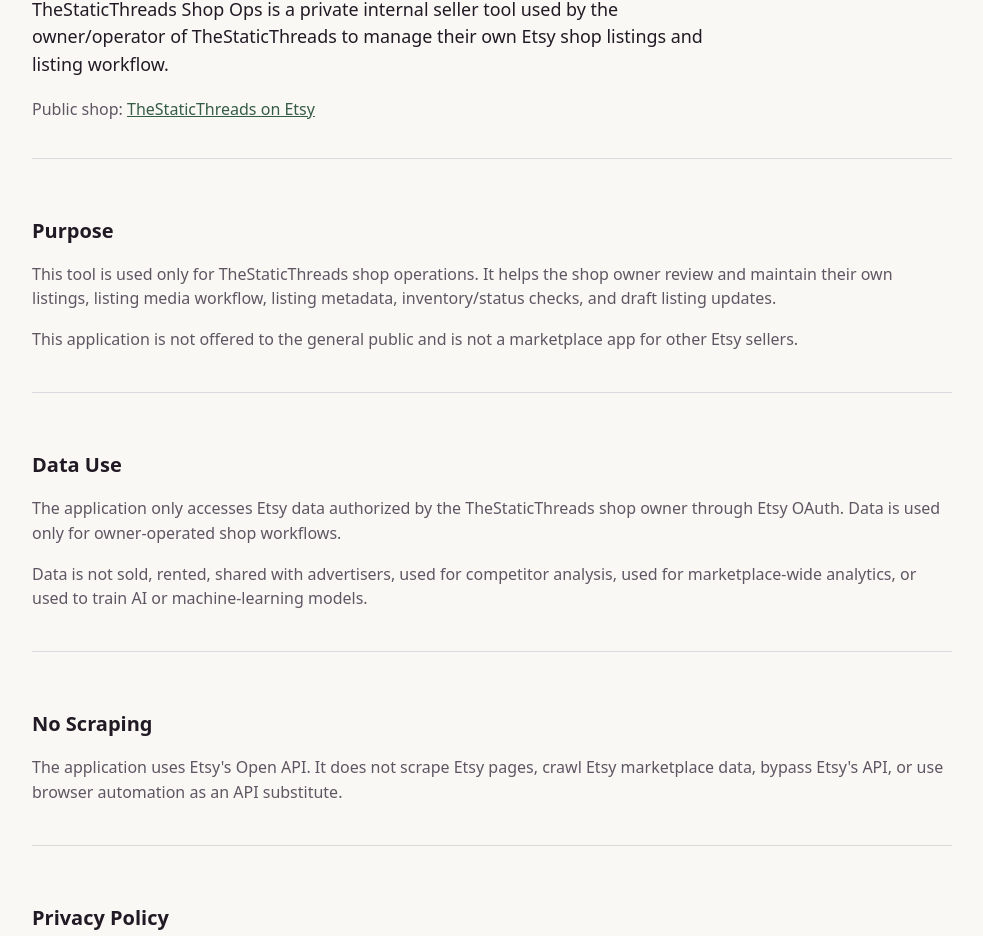
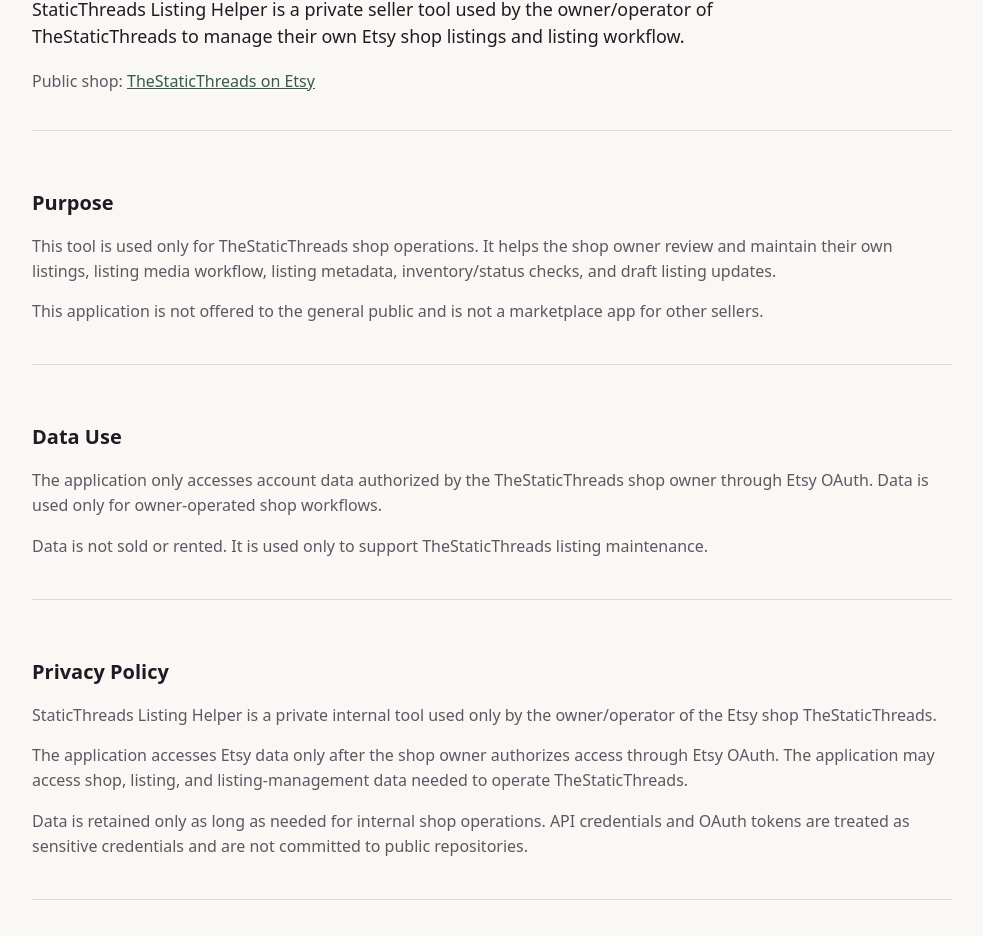
Before and after one commit to OGMIIR/thestaticthreads-shop-ops, a plain HTML site: page index.html in a window 1280 px wide. Shown: the part 132-1068 px from the top of the page, without its empty margins (148-1131 px from the left). Drawn offline with Linux system fonts and the light colour scheme.

Commit message:
Simplify landing page wording

```diff
--- a/index.html
+++ b/index.html
@@ -4,7 +4,7 @@
   <meta charset="utf-8">
   <meta name="viewport" content="width=device-width, initial-scale=1">
   <title>TheStaticThreads Shop Ops</title>
-  <meta name="description" content="Private internal seller tool for TheStaticThreads shop operations.">
+  <meta name="description" content="Private seller listing tool for TheStaticThreads shop operations.">
   <style>
     :root {
       color-scheme: light;
@@ -70,32 +70,27 @@
 <body>
   <main>
     <header>
-      <h1>TheStaticThreads Shop Ops</h1>
-      <p class="summary">TheStaticThreads Shop Ops is a private internal seller tool used by the owner/operator of TheStaticThreads to manage their own Etsy shop listings and listing workflow.</p>
+      <h1>StaticThreads Listing Helper</h1>
+      <p class="summary">StaticThreads Listing Helper is a private seller tool used by the owner/operator of TheStaticThreads to manage their own Etsy shop listings and listing workflow.</p>
       <p>Public shop: <a href="https://www.etsy.com/shop/TheStaticThreads">TheStaticThreads on Etsy</a></p>
     </header>
 
     <section>
       <h2>Purpose</h2>
       <p>This tool is used only for TheStaticThreads shop operations. It helps the shop owner review and maintain their own listings, listing media workflow, listing metadata, inventory/status checks, and draft listing updates.</p>
-      <p>This application is not offered to the general public and is not a marketplace app for other Etsy sellers.</p>
+      <p>This application is not offered to the general public and is not a marketplace app for other sellers.</p>
     </section>
 
     <section>
       <h2>Data Use</h2>
-      <p>The application only accesses Etsy data authorized by the TheStaticThreads shop owner through Etsy OAuth. Data is used only for owner-operated shop workflows.</p>
-      <p>Data is not sold, rented, shared with advertisers, used for competitor analysis, used for marketplace-wide analytics, or used to train AI or machine-learning models.</p>
-    </section>
-
-    <section>
-      <h2>No Scraping</h2>
-      <p>The application uses Etsy's Open API. It does not scrape Etsy pages, crawl Etsy marketplace data, bypass Etsy's API, or use browser automation as an API substitute.</p>
+      <p>The application only accesses account data authorized by the TheStaticThreads shop owner through Etsy OAuth. Data is used only for owner-operated shop workflows.</p>
+      <p>Data is not sold or rented. It is used only to support TheStaticThreads listing maintenance.</p>
     </section>
 
     <section>
       <h2>Privacy Policy</h2>
-      <p>TheStaticThreads Shop Ops is a private internal tool used only by the owner/operator of the Etsy shop TheStaticThreads.</p>
-      <p>The application accesses Etsy data only after the shop owner authorizes access through Etsy OAuth. The application may access shop, listing, and listing-management data needed to operate TheStaticThreads. Order or sales data will only be accessed if it is required for an approved internal shop workflow.</p>
+      <p>StaticThreads Listing Helper is a private internal tool used only by the owner/operator of the Etsy shop TheStaticThreads.</p>
+      <p>The application accesses Etsy data only after the shop owner authorizes access through Etsy OAuth. The application may access shop, listing, and listing-management data needed to operate TheStaticThreads.</p>
       <p>Data is retained only as long as needed for internal shop operations. API credentials and OAuth tokens are treated as sensitive credentials and are not committed to public repositories.</p>
     </section>
 
```
